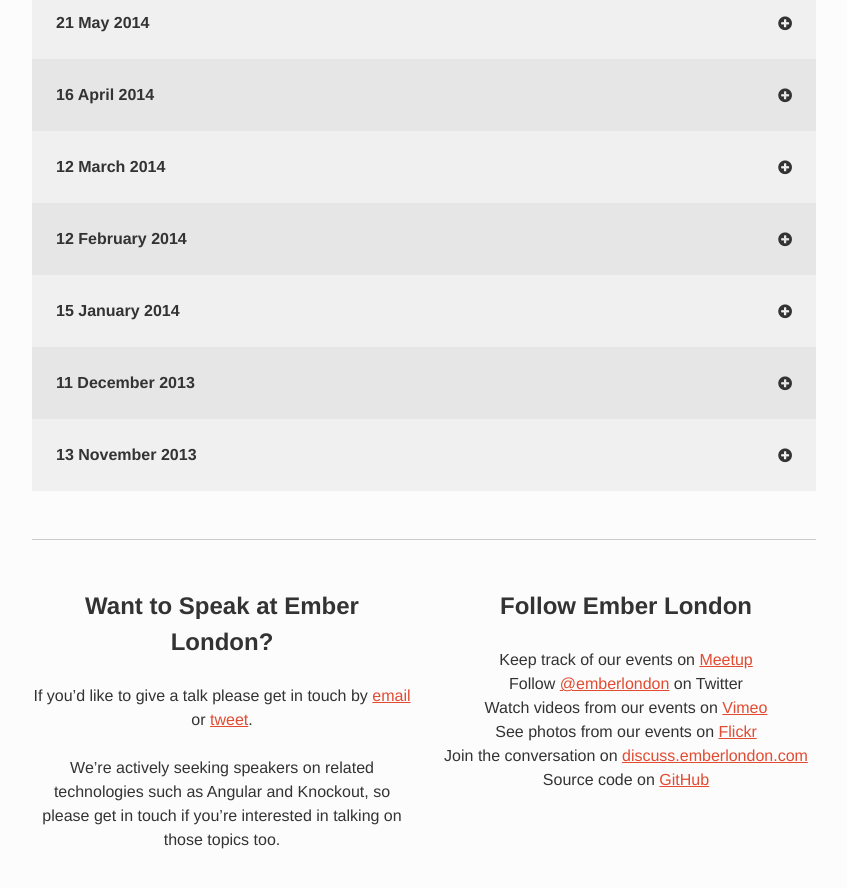
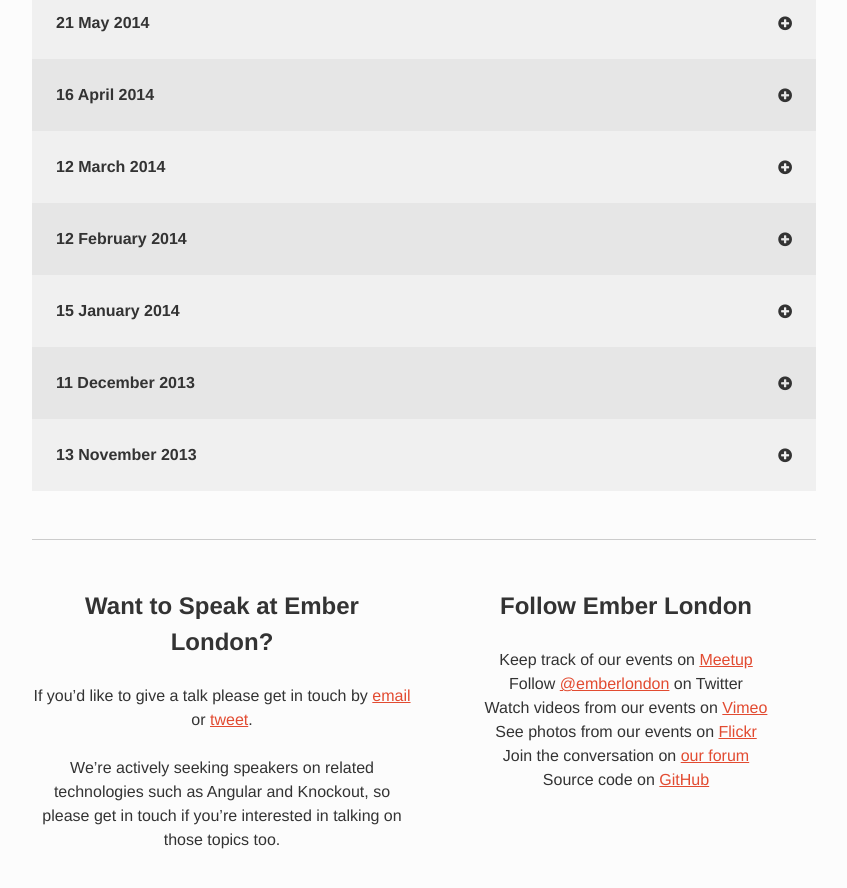
Before and after one commit to emberlondon/emberlondon.github.io, a Jekyll site: the page built from index.html, in a window 1280 px wide and 900 px high, scrolled down 1865 px. Shown: the top 888 px of the window, without its empty margins (216-1063 px from the left). Built offline with Jekyll 4.4.1, drawn with Linux system fonts in a browser that asks for light colours; nearby versions of some CDN libraries.

Commit message:
Tweak forum link

```diff
--- a/_includes/follow.html
+++ b/_includes/follow.html
@@ -6,7 +6,7 @@
     <li>Follow <a href="https://twitter.com/emberlondon">@emberlondon</a> on Twitter</li>
     <li>Watch videos from our events on <a href="https://vimeo.com/emberlondon">Vimeo</a></li>
     <li>See photos from our events on <a href="https://www.flickr.com/photos/emberlondon/">Flickr</a></li>
-    <li>Join the conversation on <a href="http://discuss.emberlondon.com/">discuss.emberlondon.com</a></li>
+    <li>Join the conversation on <a href="http://discuss.emberlondon.com/">our forum</a></li>
     <li>Source code on <a href="https://github.com/emberlondon">GitHub</a></li>
   </ul>
 </section>
```
